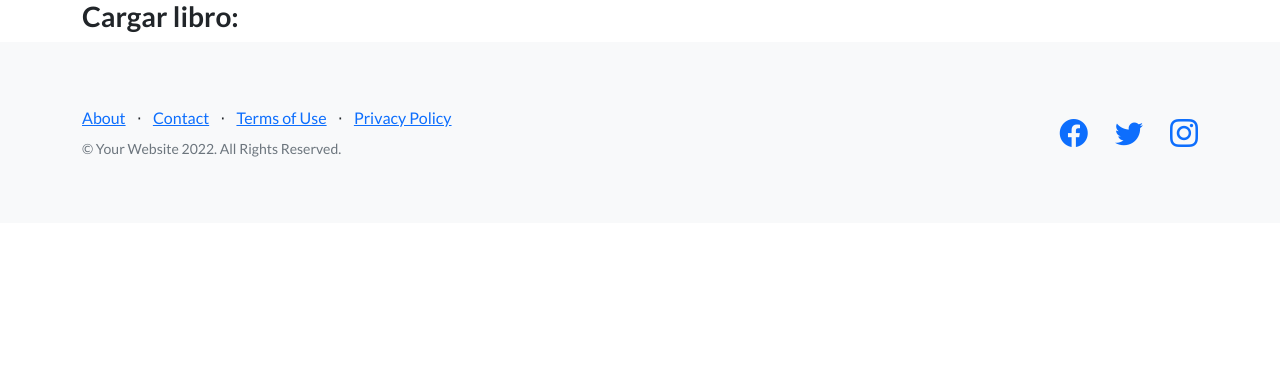
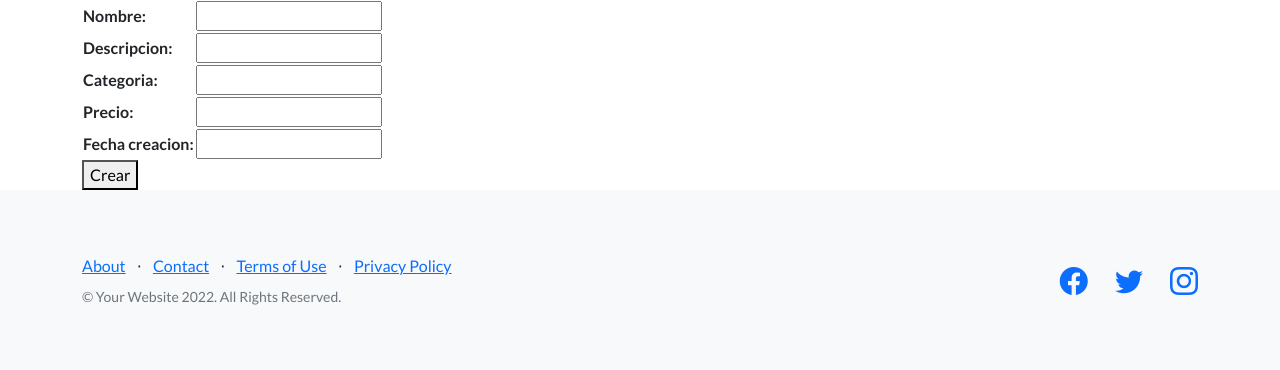
Before and after one commit to leysap/proyecto-python, a Django app: page /cargar-libro/ in a window 1280 px wide. Shown: the part 56-426 px from the top of the page. Run offline with Django 4.2, Linux system fonts and the light colour scheme; some libraries are stand-ins or nearby versions.

Commit message:
realizando funcion cargar_libro y armando formulario

```diff
--- a/home/forms.py
+++ b/home/forms.py
@@ -3,6 +3,6 @@ from django import forms
 class LibroFormulario(forms.Form):
     nombre= forms.CharField(max_length=30)
     descripcion= forms.CharField(max_length=50)
-    categoria= forms.IntegerField(max_length=50)
+    categoria= forms.IntegerField()
     precio= forms.DecimalField(max_digits=5, decimal_places=2)
-    fecha_creacion= forms.DateTimeField()
+    fecha_creacion= forms.DateTimeField(required=False)
--- a/home/models.py
+++ b/home/models.py
@@ -9,6 +9,6 @@ class Persona(models.Model):
 class Libro(models.Model): #Prueba Leo
     nombre= models.CharField(max_length=30)
     descripcion= models.CharField(max_length=50)
-    categoria= models.IntegerField(max_length=50)
+    categoria= models.IntegerField()
     precio= models.DecimalField(max_digits=5, decimal_places=2)
     fecha_creacion= models.DateTimeField()
--- a/home/templates/home/cargar_libro.html
+++ b/home/templates/home/cargar_libro.html
@@ -6,7 +6,14 @@
 
 {% block mi_contenido %}
 <div class="container">
-    <h3>Cargar libro:</h3>
+
+    <form action={% url 'cargar_libro' %} method="POST">
+        {% csrf_token %}
+        <table>
+            {{formulario}}
+        </table>
+        <button>Crear</button>
+    </form>
 </div>
 
 {% endblock mi_contenido %}
--- a/home/views.py
+++ b/home/views.py
@@ -1,17 +1,40 @@
-from django.http import HttpResponse
-from django.template import Context, Template, loader
-from home.models import Libro, Persona
+# from django.http import HttpResponse
+# from django.template import Context, Template, loader
+from home.models import Libro
 from datetime import datetime
-import random
-from django.shortcuts import render
+from django.shortcuts import render, redirect
+from home.forms import LibroFormulario
 
 def cargar_libro(request):
 
-    return render(request, "home/cargar_libro.html", {})
+    if request.method == 'POST':
 
+        formulario = LibroFormulario(request.POST)
+
+        if formulario.is_valid():
+            data = formulario.cleaned_data
+            nombre = data['nombre']
+            descripcion = data['descripcion']
+            categoria= data['categoria']
+            precio= data['precio']
+            fecha_creacion= data['fecha_creacion']
+
+            if not fecha_creacion:
+                fecha_creacion=datetime.now()
+
+            libro = Libro(nombre=nombre, descripcion=descripcion, categoria=categoria, precio=precio,fecha_creacion=fecha_creacion)
+            libro.save()
+
+            return redirect("ver_libros")
+
+    formulario= LibroFormulario()
+    return render(request, "home/cargar_libro.html", {'formulario': formulario})
+
+#Completar con la busqueda
 def ver_libros(request):
 
     return render(request,"home/ver_libros.html", {})
+
 
 def acerca_de_nosotros(request):
 
```
